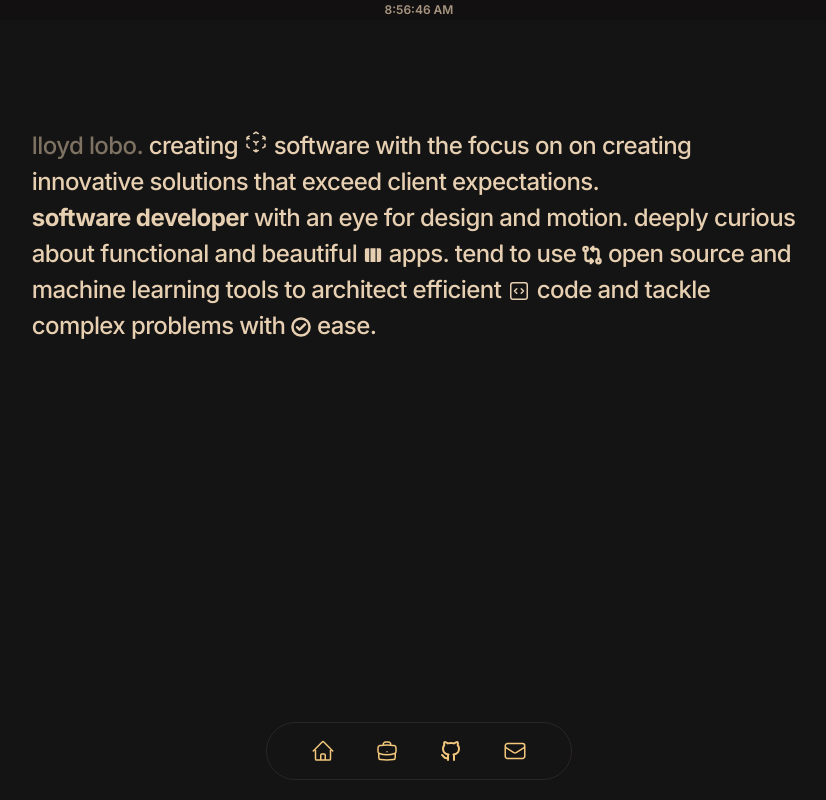
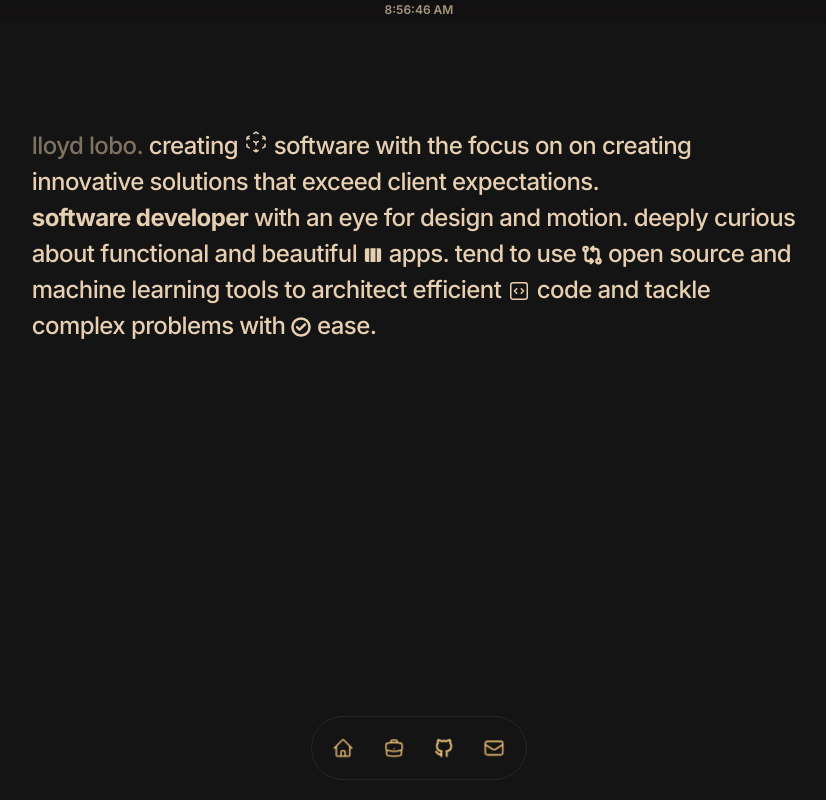
Before and after one commit to lloydlobo/lloydlobo.com, a Next.js app: page / in a window 1280 px wide. Shown: the whole page, without its empty margins (221-1047 px from the left). Built offline with nearby package versions, Linux system fonts and the light colour scheme.

Commit message:
style: improve hover states of dock links

```diff
--- a/pages/index.tsx
+++ b/pages/index.tsx
@@ -377,12 +377,9 @@ const LastVisit = () => {
 
 export function DockNav() {
   return (
-    <div className="dock z-50 fixed bottom-5 left-0 right-0 gird  mx-auto">
+    <div className="z-50 fixed bottom-5 left-0 right-0 gird  mx-auto">
       <div className="border border-opacity-10 rounded-full border-secondary/10 w-fit mx-auto bg-opacity-40 backdrop-blur-[1.5px]">
-        <div
-          // className="bar flex  justify-evenly bg-primary/[0.00] rounded-full min-w-[300px] lg:min-w-[460px]  mx-auto px-4 py-4 w-fit"
-          className="grid grid-flow-col w-64 place-items-center py-4 mx-6"
-        >
+        <nav className="dock grid grid-flow-col justify-between p-2 overflow-x-scroll overflow-y-hidden gap-1 rounded-full  place-items-center">
           <Link
             href="/"
             className="font-semibold underline decoration-accent underline-offset-8 hover:text-accent"
@@ -478,7 +475,7 @@ export function DockNav() {
               />
             </svg>
           </a>
-        </div>
+        </nav>
       </div>
     </div>
   );
--- a/styles/globals.css
+++ b/styles/globals.css
@@ -118,3 +118,15 @@ a {
     color-scheme: dark;
   }
 }
+
+nav.dock > * {
+  @apply scale-90 hover:bg-gradient-to-tl from-on-secondary/90 via-on-secondary/60 to-secondary/[0.005] p-[0.7rem]  backdrop-blur-[0px] rounded-full;
+
+  /* background-image: linear-gradient( */
+  /*   45deg, */
+  /*   var(--gradient-color-1), */
+  /*   var(--gradient-color-2), */
+  /*   var(--gradient-color-1), */
+  /*   var(--gradient-color-2) */
+  /* ); */
+}
```
